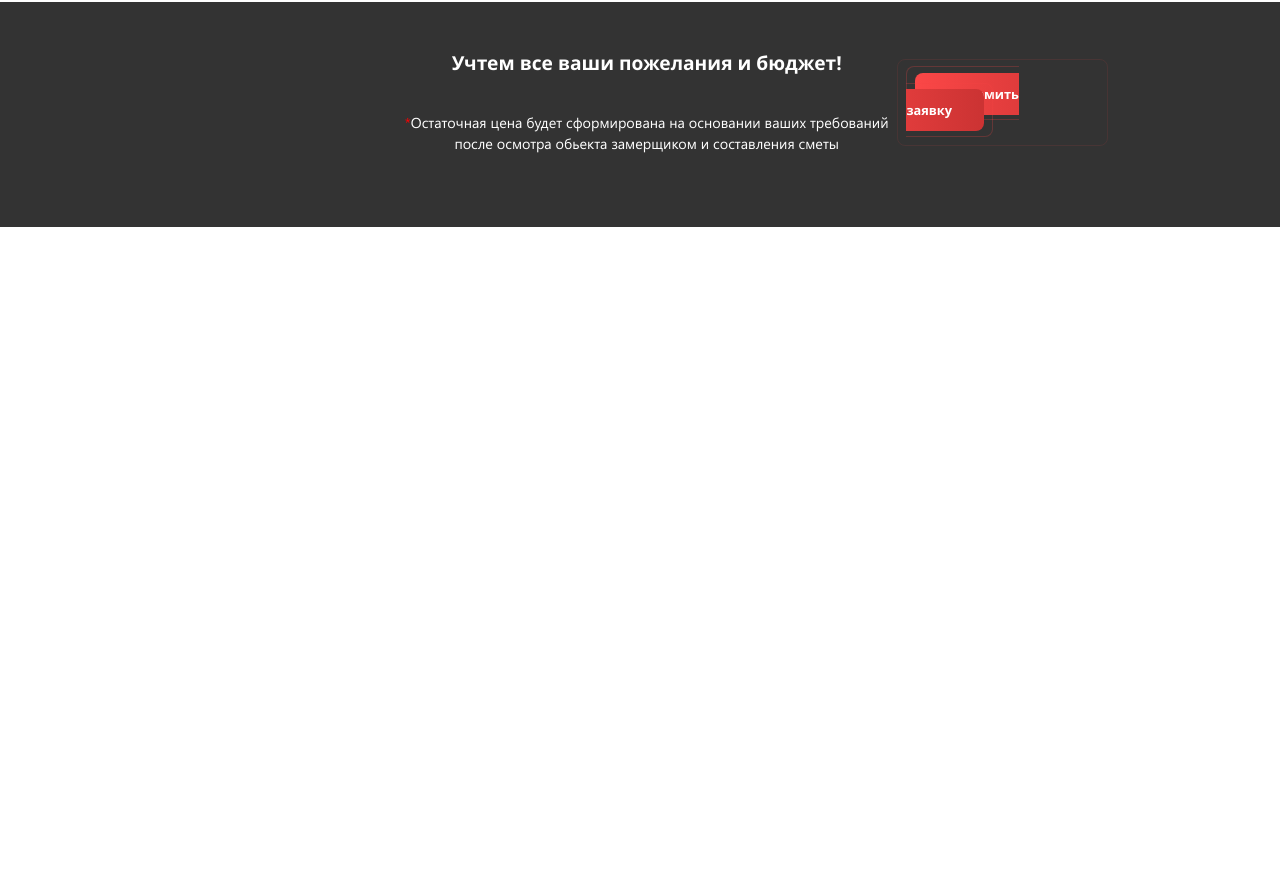
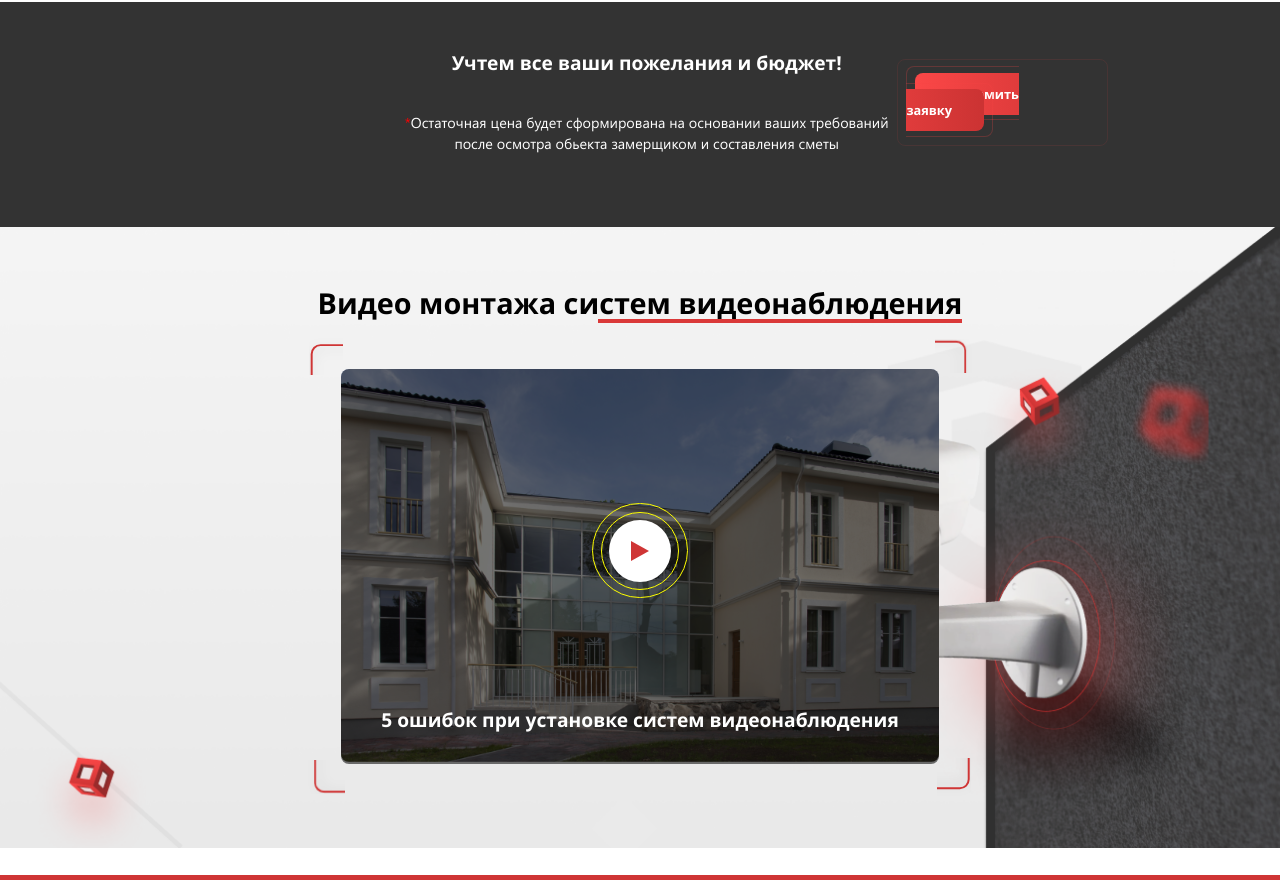
Before and after one commit to irina-lat/video, a plain HTML site: page index.html in a window 1280 px wide. Shown: the part 3427-4307 px from the top of the page. Before the commit the page ends 3654 px from the top, so only its background shows below. Drawn offline with Linux system fonts and the light colour scheme.

Commit message:
video section

```diff
--- a/index.html
+++ b/index.html
@@ -404,7 +404,6 @@
 				<div class="title">
 					<h2 class="title__header title__border-brands">Бренды оборудования, с которым мы работаем</h2>
 				</div>
-
 			<div class="brands__slider swiper">
 				<div class="swiper-wrapper">
 					<div class="brands__slide swiper-slide card">
@@ -464,7 +463,36 @@
 					</span>
 			</div>
 		</section>
+<!-- VIDEO -->
+		<section class="video">
+			<div class="video__bg"><img src="img/bg.png" alt="bg"></div>
+			<div class="preview__play">
+				<div class="preview__wrapper preview__wrapper--firste">
+					<div class="preview__wrapper preview__wrapper--second">
+						<div class="preview__button">
+							<div class="preview__triangle"></div>
+						</div>
+					</div>
+				</div>
+			</div>
+			<div class="container">
+				<div class="title">
+					<h2 class="title__header title__border-video">Видео монтажа систем видеонаблюдения</h2>
+				</div>
+				<div class="video__wrap">
+					<div class="video__player">
+						<div class="preview">
+							<div class="preview__img">
+								<img class="preview__img" src="img/video/video-preview.png" alt="video-preview">
+							</div>
+						</div>
+					</div>
+					<iframe width="100%" height="100%" src="https://www.youtube.com/embed/Nij3VMl2Nzo?si=jjkKWw1eQaBs4Fy_" title="YouTube video player" frameborder="0" allow="accelerometer; autoplay; clipboard-write; encrypted-media; gyroscope; picture-in-picture; web-share" allowfullscreen></iframe>
+					<div class="video__text">5 ошибок при установке систем видеонаблюдения</div>
+				</div>
+			</div>
 
+		</section>
 
 
 	</main>
--- /dev/null
+++ b/scss/_preview.scss
@@ -0,0 +1,57 @@
+.preview {
+    position: relative;
+    z-index: 1;
+    &__img {
+        border-radius: 1rem;
+        &::after{
+            content: '';
+            width: 100%;
+            height: 100%;
+            position: absolute;
+            inset: 0;
+            background: #000;
+            border-radius: 1rem;
+            opacity: .55;
+        }
+    }
+    &__play {
+        position: absolute;
+        left: 50%;
+        top: 50%;
+        transform: translate(-50%, -50%);
+        z-index: 100;
+        @include centered;
+        cursor: pointer;
+    }
+    &__wrapper {
+        position: absolute;
+        z-index: 50;
+        border-radius: 50%;
+        &--firste {
+            width: 11.9rem;
+            height: 11.9rem;
+            border: 0.1rem solid rgba(255, 255, 0.05);
+            @include centered;
+        }
+        &--second {
+            width: 9.8rem;
+            height: 9.8rem;
+            border: 0.1rem solid rgba(255, 255, 0.25);
+            @include centered;
+        }
+    }
+    &__button {
+        @include centered;
+        width: 7.8rem;
+        height: 7.8rem;
+        border-radius: 50%;
+        background-color: #fff;
+    }
+    &__triangle {
+        width: 0;
+        height: 0;
+        border-top: 1.35rem solid transparent;
+        border-left: 2.3rem solid #CF3535;
+        border-bottom: 1.35rem solid transparent;
+    }
+}
--- a/scss/_title.scss
+++ b/scss/_title.scss
@@ -38,6 +38,10 @@
         }
         &-brands::after {
             @include borderBot(43.6rem);
+            right: 0;
+        }
+        &-video::after {
+            @include borderBot(45.6rem);
             right: 0;
         }
     }
--- /dev/null
+++ b/scss/_video.scss
@@ -0,0 +1,69 @@
+.video {
+    position: relative;
+    padding-top: 7.2rem;
+    padding-bottom: 9.8rem;
+    border-bottom: .7rem solid #CF3535;
+    &__bg {
+        position: absolute;
+        // top: 20rem;
+        top: 0;
+        left: 0;
+        right: 0;
+        // bottom: -4rem;
+        z-index: -1;
+    }
+    &__text {
+        position: absolute;
+        left: 50%;
+        bottom: 8rem;
+        transform: translate(-50%, 0);
+        z-index: 3;
+        width: 100%;
+        @include font(700, 2.4rem, 133%);
+        color: #fff;
+        text-align: center;
+    }
+    &__wrap {
+        position: relative;
+        width: 82.8rem;
+        height: 57.4rem;
+        margin: 0 auto;
+        padding: 4rem;
+        z-index: 1;
+        &::before{
+            @include borderAngle(4.3rem, 4.8rem);
+            left: 0;
+            top: 0;
+            z-index: 20;
+        }
+        &::after{
+            @include borderAngle(4.3rem, 4.8rem);
+            right: 0;
+            top: 0;
+            transform: rotate(90deg);
+            z-index: 20;
+        }
+        iframe {
+            display: none;
+        }
+    }
+    &__player {
+        position: relative;
+        z-index: 2;
+        border-radius: 1rem;
+        &::before{
+            @include borderAngle(4.3rem, 4.8rem);
+            left: -4rem;
+            bottom: -4rem;
+            transform: rotate(270deg);
+            z-index: 20;
+        }
+        &::after{
+            @include borderAngle(4.3rem, 4.8rem);
+            right: -4rem;
+            bottom: -4rem;
+            transform: rotate(180deg);
+            z-index: 20;
+        }
+    }
+}
--- a/scss/style.scss
+++ b/scss/style.scss
@@ -12,3 +12,5 @@
 @import "why";
 @import "brands";
 @import "budget";
+@import "video";
+@import "preview";
```
Also changed, not shown: css/style.css, css/style.min.css, img/video/video-preview.png (added).
